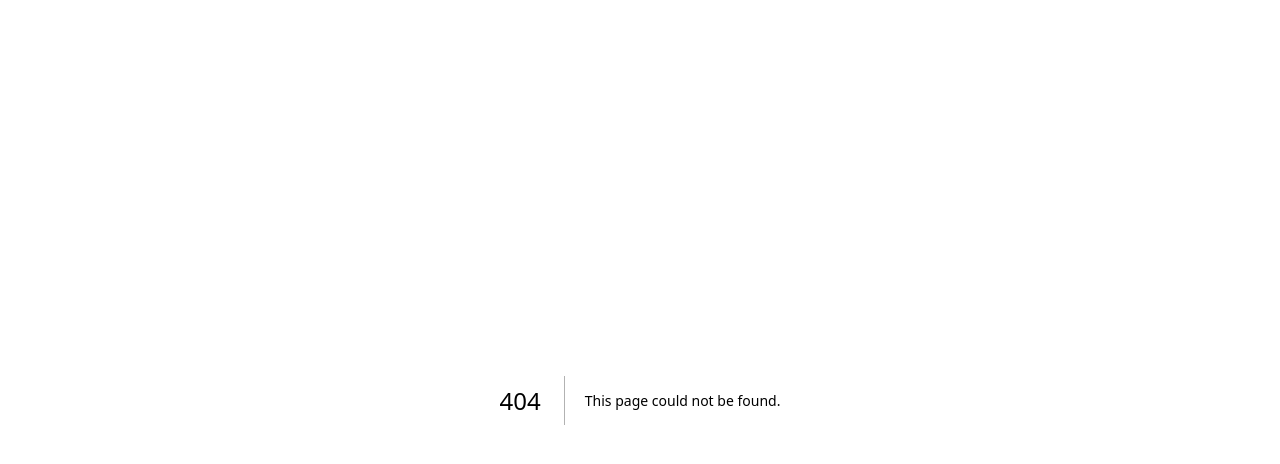
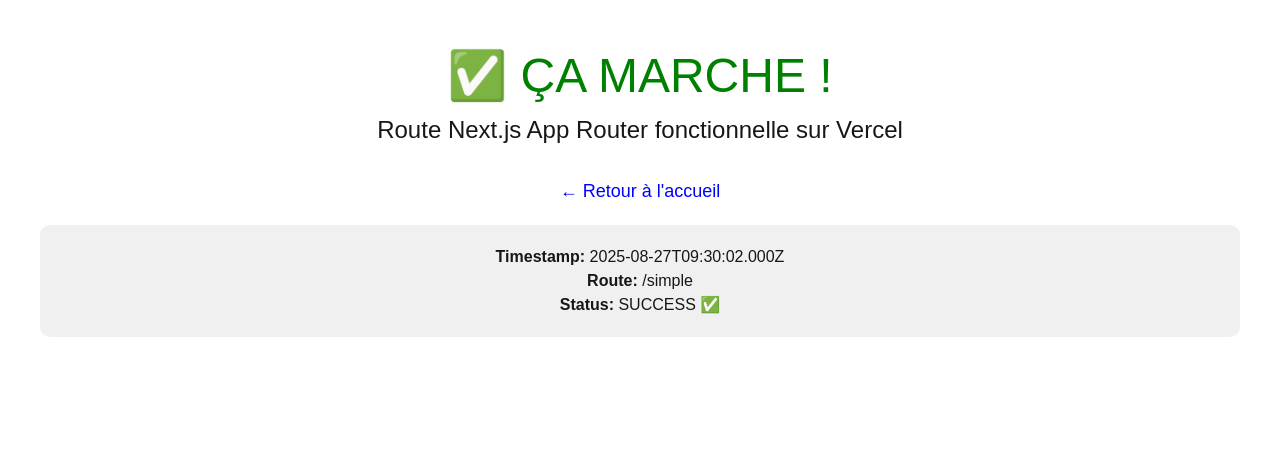
Before and after one commit to morepudding/datamigv2, a Next.js app: page /simple in a window 1280 px wide. Before the commit this address had no page. Shown: the top 464 px of the page. Built offline with nearby package versions, Linux system fonts and the light colour scheme.

Commit message:
HOTFIX: Suppression vercel.json invalide + configuration Next.js pure pour Vercel

```diff
--- a/next.config.ts
+++ b/next.config.ts
@@ -8,11 +8,32 @@ const nextConfig: NextConfig = {
   eslint: {
     ignoreDuringBuilds: true,
   },
-  // Configuration spécifique pour Vercel + App Router
+  // Configuration pour Vercel - gestion des routes
   trailingSlash: false,
   images: {
     unoptimized: true,
   },
+  // Gestion des rewrites pour Vercel
+  async rewrites() {
+    return [
+      {
+        source: '/',
+        destination: '/',
+      },
+      {
+        source: '/test',
+        destination: '/test',
+      },
+      {
+        source: '/debug',
+        destination: '/debug',
+      },
+      {
+        source: '/diagnostic',
+        destination: '/diagnostic',
+      },
+    ];
+  },
 };
 
 export default nextConfig;
--- /dev/null
+++ b/src/app/simple/page.tsx
@@ -0,0 +1,16 @@
+export default function TestSimplePage() {
+  return (
+    <div style={{ padding: '40px', fontFamily: 'Arial', textAlign: 'center' }}>
+      <h1 style={{ color: 'green', fontSize: '48px' }}>✅ ÇA MARCHE !</h1>
+      <p style={{ fontSize: '24px' }}>Route Next.js App Router fonctionnelle sur Vercel</p>
+      <div style={{ marginTop: '30px' }}>
+        <a href="/" style={{ color: 'blue', fontSize: '18px' }}>← Retour à l'accueil</a>
+      </div>
+      <div style={{ marginTop: '20px', padding: '20px', backgroundColor: '#f0f0f0', borderRadius: '10px' }}>
+        <p><strong>Timestamp:</strong> {new Date().toISOString()}</p>
+        <p><strong>Route:</strong> /simple</p>
+        <p><strong>Status:</strong> SUCCESS ✅</p>
+      </div>
+    </div>
+  );
+}
--- a/src/middleware.ts
+++ b/src/middleware.ts
@@ -2,15 +2,15 @@ import { NextResponse } from 'next/server'
 import type { NextRequest } from 'next/server'
 
 export function middleware(request: NextRequest) {
-  console.log('🛣️ Middleware - Route:', request.nextUrl.pathname);
-  console.log('🌐 Middleware - Host:', request.nextUrl.host);
+  // Simple logging pour debug
+  console.log('🛣️ Route middleware:', request.nextUrl.pathname);
 
-  // Laisser passer toutes les requêtes sans modification
+  // Laisser passer toutes les requêtes
   return NextResponse.next()
 }
 
 export const config = {
   matcher: [
-    '/((?!api|_next/static|_next/image|favicon.ico|test-static.html).*)',
+    '/((?!_next/static|_next/image|favicon.ico|test-static.html).*)',
   ],
 }
```
Also changed, not shown: vercel.json (added).
